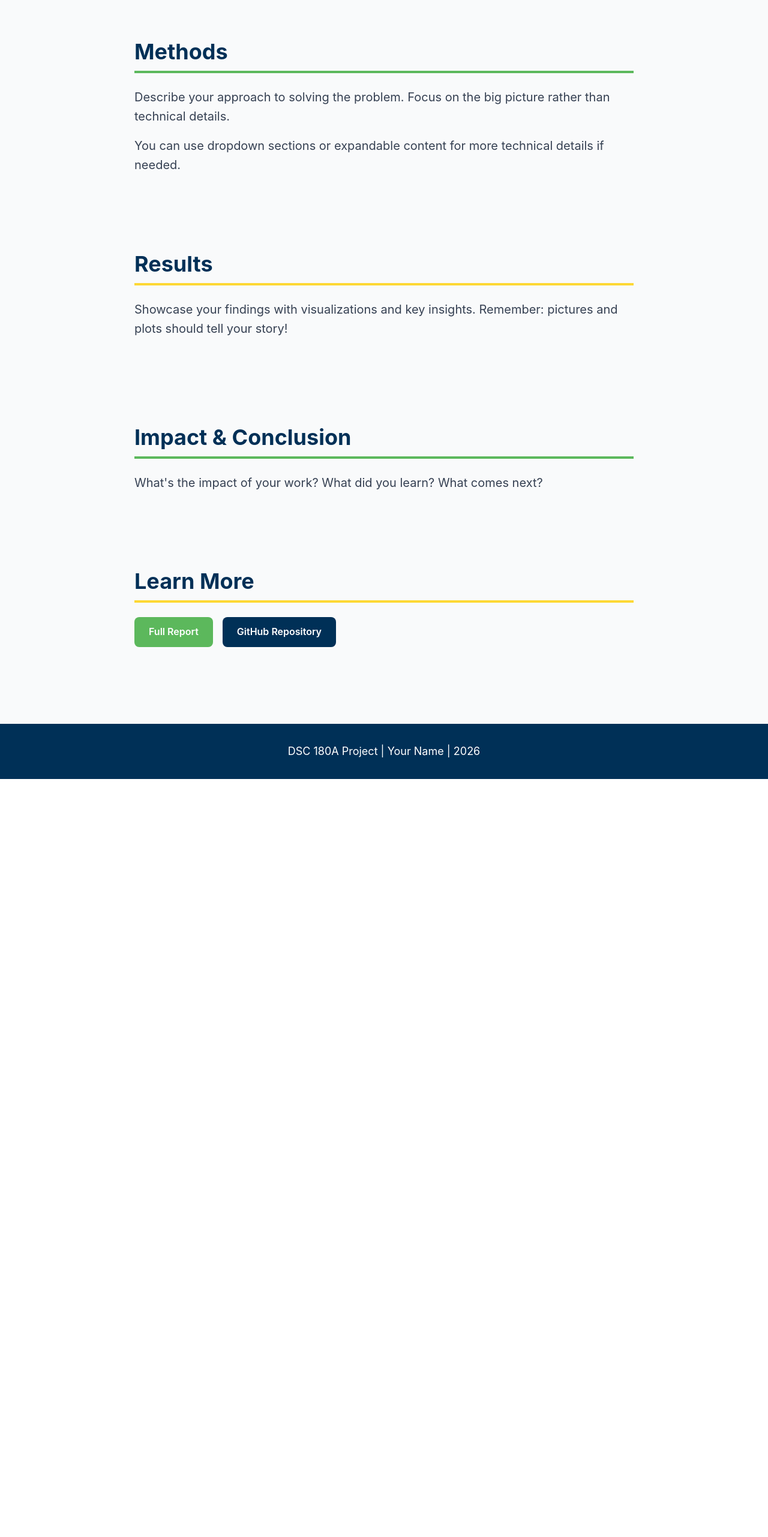
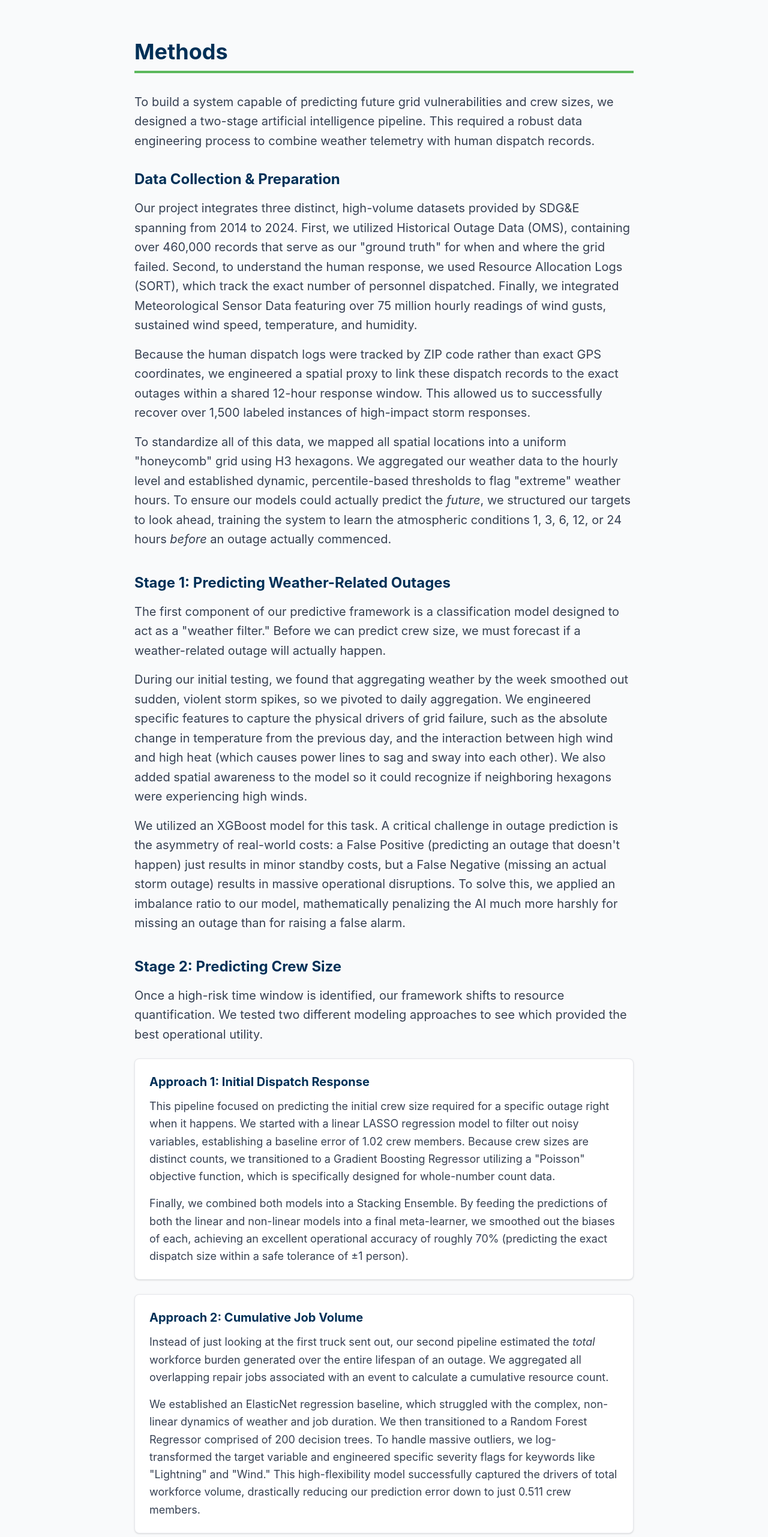
Before and after one commit to angela139/prevail-dashboard, a Next.js app: page /prevail-dashboard/ in a window 1280 px wide. Shown: the part 1257-3820 px from the top of the page at 60% size. Before the commit the page ends 2556 px from the top, so only its background shows below. Built offline with nearby package versions, Linux system fonts and the light colour scheme.

Commit message:
Update page.tsx with "Methods" section.

```diff
--- a/app/page.tsx
+++ b/app/page.tsx
@@ -38,17 +38,69 @@ export default function Home() {
 
         {/* Methods Section */}
         <section id="methods" className="py-16">
-          <h2 className="text-3xl md:text-4xl font-bold mb-6 text-sdge-navy border-b-4 border-sdge-green pb-3">
+          <h2 className="text-3xl md:text-4xl font-bold mb-8 text-sdge-navy border-b-4 border-sdge-green pb-3">
             Methods
           </h2>
-          <p className="text-lg md:text-xl mb-4 text-gray-700 leading-relaxed">
-            Describe your approach to solving the problem. Focus on the big
-            picture rather than technical details.
+
+          <p className="text-lg md:text-xl mb-8 text-gray-700 leading-relaxed">
+            To build a system capable of predicting future grid vulnerabilities and crew sizes, we designed a two-stage artificial intelligence pipeline. This required a robust data engineering process to combine weather telemetry with human dispatch records.
           </p>
-          <p className="text-lg md:text-xl text-gray-700 leading-relaxed">
-            You can use dropdown sections or expandable content for more
-            technical details if needed.
-          </p>
+
+          {/* Data Collection */}
+          <div className="mb-10">
+            <h3 className="text-2xl font-bold mb-4 text-sdge-navy">Data Collection & Preparation</h3>
+            <p className="text-lg md:text-xl mb-4 text-gray-700 leading-relaxed">
+              Our project integrates three distinct, high-volume datasets provided by SDG&E spanning from 2014 to 2024. First, we utilized Historical Outage Data (OMS), containing over 460,000 records that serve as our &quot;ground truth&quot; for when and where the grid failed. Second, to understand the human response, we used Resource Allocation Logs (SORT), which track the exact number of personnel dispatched. Finally, we integrated Meteorological Sensor Data featuring over 75 million hourly readings of wind gusts, sustained wind speed, temperature, and humidity.
+            </p>
+            <p className="text-lg md:text-xl mb-4 text-gray-700 leading-relaxed">
+              Because the human dispatch logs were tracked by ZIP code rather than exact GPS coordinates, we engineered a spatial proxy to link these dispatch records to the exact outages within a shared 12-hour response window. This allowed us to successfully recover over 1,500 labeled instances of high-impact storm responses.
+            </p>
+            <p className="text-lg md:text-xl text-gray-700 leading-relaxed">
+              To standardize all of this data, we mapped all spatial locations into a uniform &quot;honeycomb&quot; grid using H3 hexagons. We aggregated our weather data to the hourly level and established dynamic, percentile-based thresholds to flag &quot;extreme&quot; weather hours. To ensure our models could actually predict the <em>future</em>, we structured our targets to look ahead, training the system to learn the atmospheric conditions 1, 3, 6, 12, or 24 hours <em>before</em> an outage actually commenced.
+            </p>
+          </div>
+
+          {/* Stage 1 */}
+          <div className="mb-10">
+            <h3 className="text-2xl font-bold mb-4 text-sdge-navy">Stage 1: Predicting Weather-Related Outages</h3>
+            <p className="text-lg md:text-xl mb-4 text-gray-700 leading-relaxed">
+              The first component of our predictive framework is a classification model designed to act as a &quot;weather filter.&quot; Before we can predict crew size, we must forecast if a weather-related outage will actually happen.
+            </p>
+            <p className="text-lg md:text-xl mb-4 text-gray-700 leading-relaxed">
+              During our initial testing, we found that aggregating weather by the week smoothed out sudden, violent storm spikes, so we pivoted to daily aggregation. We engineered specific features to capture the physical drivers of grid failure, such as the absolute change in temperature from the previous day, and the interaction between high wind and high heat (which causes power lines to sag and sway into each other). We also added spatial awareness to the model so it could recognize if neighboring hexagons were experiencing high winds.
+            </p>
+            <p className="text-lg md:text-xl text-gray-700 leading-relaxed">
+              We utilized an XGBoost model for this task. A critical challenge in outage prediction is the asymmetry of real-world costs: a False Positive (predicting an outage that doesn&apos;t happen) just results in minor standby costs, but a False Negative (missing an actual storm outage) results in massive operational disruptions. To solve this, we applied an imbalance ratio to our model, mathematically penalizing the AI much more harshly for missing an outage than for raising a false alarm.
+            </p>
+          </div>
+
+          {/* Stage 2 */}
+          <div className="mb-6">
+            <h3 className="text-2xl font-bold mb-4 text-sdge-navy">Stage 2: Predicting Crew Size</h3>
+            <p className="text-lg md:text-xl mb-6 text-gray-700 leading-relaxed">
+              Once a high-risk time window is identified, our framework shifts to resource quantification. We tested two different modeling approaches to see which provided the best operational utility.
+            </p>
+
+            <div className="bg-white p-6 rounded-lg shadow-sm border border-gray-200 mb-6">
+              <h4 className="text-xl font-bold mb-3 text-sdge-navy">Approach 1: Initial Dispatch Response</h4>
+              <p className="text-lg text-gray-700 leading-relaxed mb-4">
+                This pipeline focused on predicting the initial crew size required for a specific outage right when it happens. We started with a linear LASSO regression model to filter out noisy variables, establishing a baseline error of 1.02 crew members. Because crew sizes are distinct counts, we transitioned to a Gradient Boosting Regressor utilizing a &quot;Poisson&quot; objective function, which is specifically designed for whole-number count data.
+              </p>
+              <p className="text-lg text-gray-700 leading-relaxed">
+                Finally, we combined both models into a Stacking Ensemble. By feeding the predictions of both the linear and non-linear models into a final meta-learner, we smoothed out the biases of each, achieving an excellent operational accuracy of roughly 70% (predicting the exact dispatch size within a safe tolerance of ±1 person).
+              </p>
+            </div>
+
+            <div className="bg-white p-6 rounded-lg shadow-sm border border-gray-200">
+              <h4 className="text-xl font-bold mb-3 text-sdge-navy">Approach 2: Cumulative Job Volume</h4>
+              <p className="text-lg text-gray-700 leading-relaxed mb-4">
+                Instead of just looking at the first truck sent out, our second pipeline estimated the <em>total</em> workforce burden generated over the entire lifespan of an outage. We aggregated all overlapping repair jobs associated with an event to calculate a cumulative resource count.
+              </p>
+              <p className="text-lg text-gray-700 leading-relaxed">
+                We established an ElasticNet regression baseline, which struggled with the complex, non-linear dynamics of weather and job duration. We then transitioned to a Random Forest Regressor comprised of 200 decision trees. To handle massive outliers, we log-transformed the target variable and engineered specific severity flags for keywords like &quot;Lightning&quot; and &quot;Wind.&quot; This high-flexibility model successfully captured the drivers of total workforce volume, drastically reducing our prediction error down to just 0.511 crew members.
+              </p>
+            </div>
+          </div>
         </section>
 
         {/* Results Section */}
```
